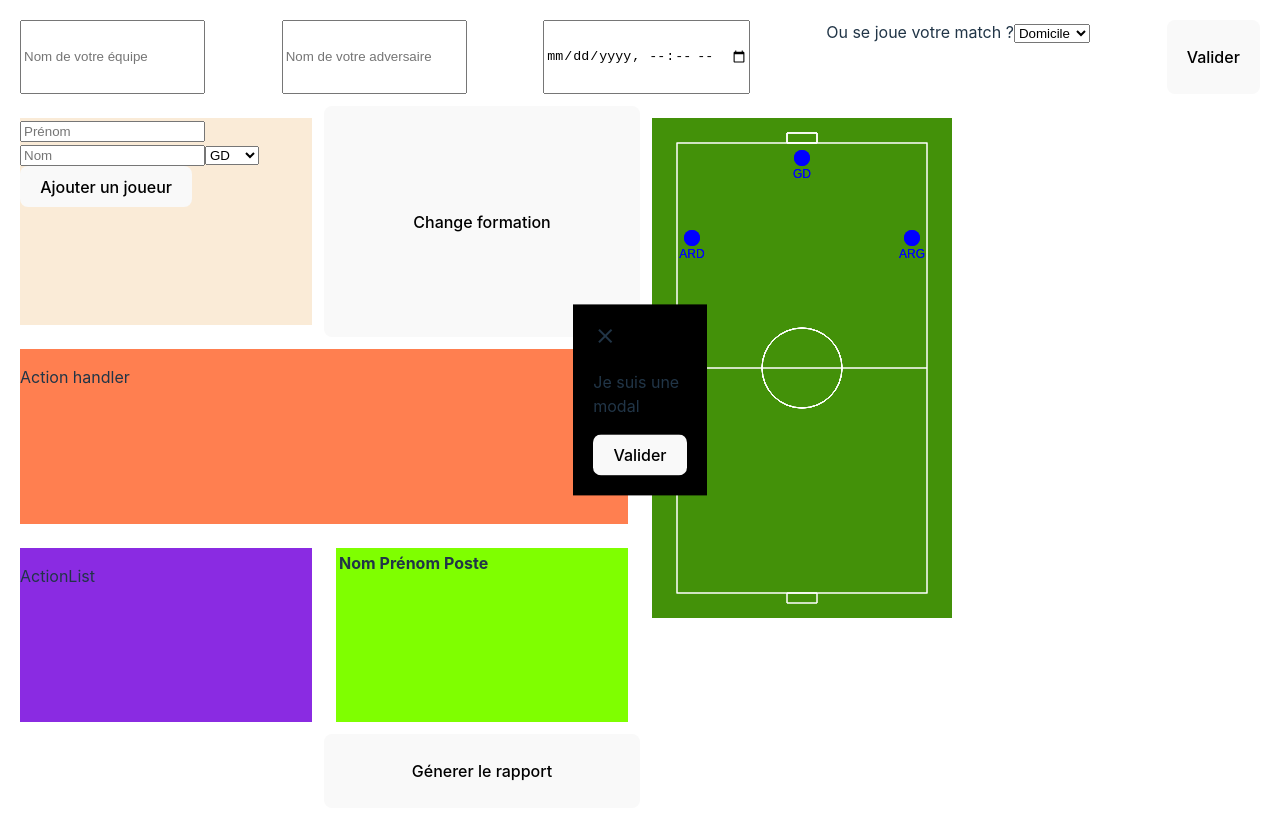
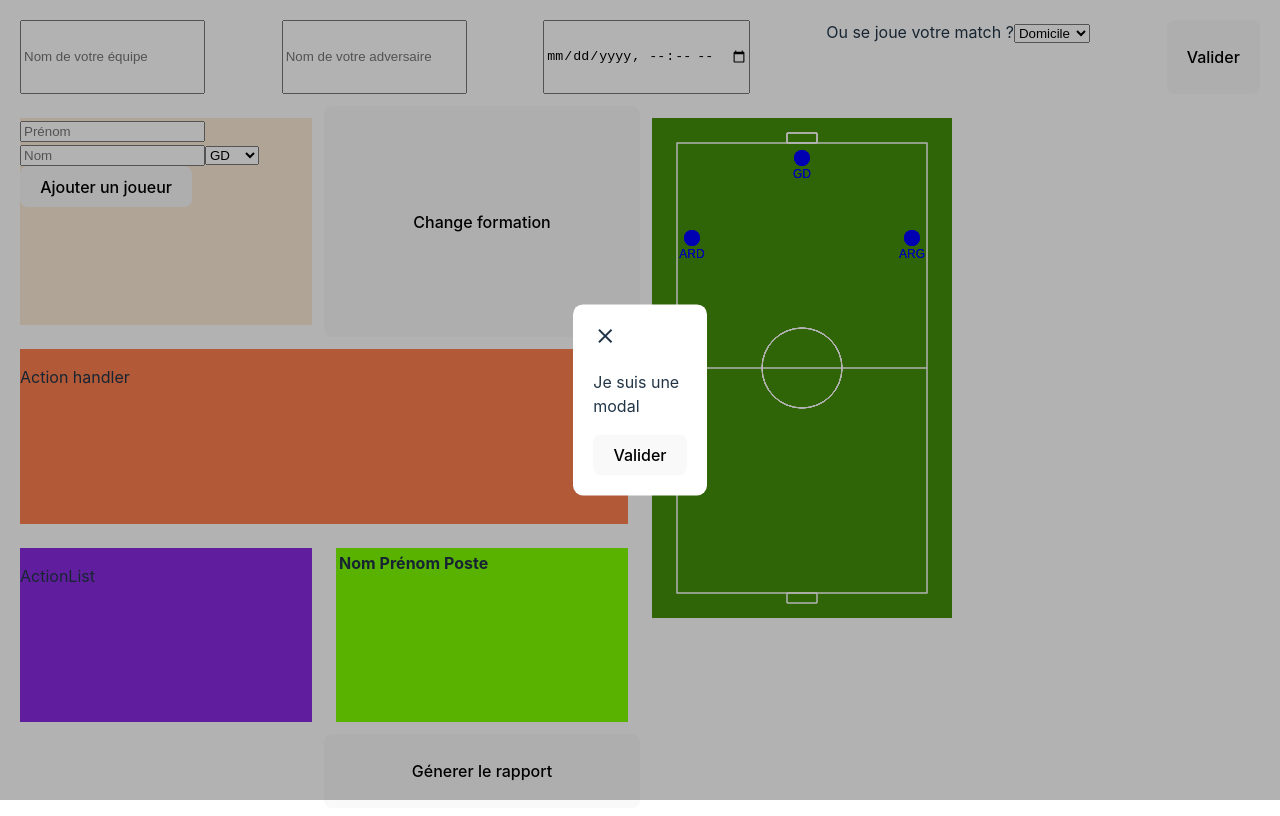
Before and after one commit to ceulain/match-report, a React (Vite) app: page / in a window 1280 px wide. Built offline with nearby package versions, Linux system fonts and the light colour scheme.

Commit message:
feat: add background to modal

```diff
--- a/src/Modal/content.tsx
+++ b/src/Modal/content.tsx
@@ -7,6 +7,7 @@ type Props = {
 export default function Content({ onClose }: Props) {
   return (
     <div className={classes.wrapper}>
+      <div className={classes["modal-wrapper"]}>
         <span
           className={`material-symbols-outlined ${classes["close-button"]}`}
           onClick={onClose}
@@ -16,5 +17,6 @@ export default function Content({ onClose }: Props) {
         <p>Je suis une modal</p>
         <button onClick={onClose}>Valider</button>
       </div>
+    </div>
   );
 }
--- a/src/Modal/styles.module.css
+++ b/src/Modal/styles.module.css
@@ -1,16 +1,27 @@
 .wrapper {
+  left: 0;
+  right: 0;
+  bottom: 0;
+  position: absolute;
+  min-height: 100%;
+  min-width: 100%;
+  background-color: rgba(0, 0, 0, 0.3);
+}
+
+.modal-wrapper {
   position: absolute;
   left: 0;
   right: 0;
   top: 50%;
   transform: translateY(-50%);
+  border-radius: 10px;
 
   margin: 0 auto;
 
   width: min-content;
   height: min-content;
   padding: 20px;
-  background-color: #000;
+  background-color: #fff;
 }
 
 .close-button {
```
Lines whose indentation alone changed are shown as unchanged.
